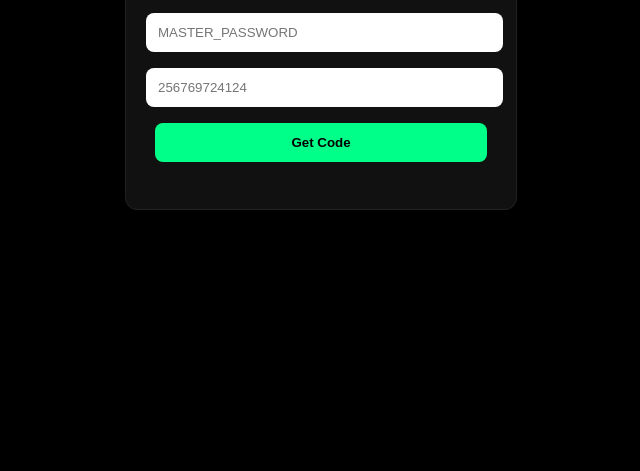
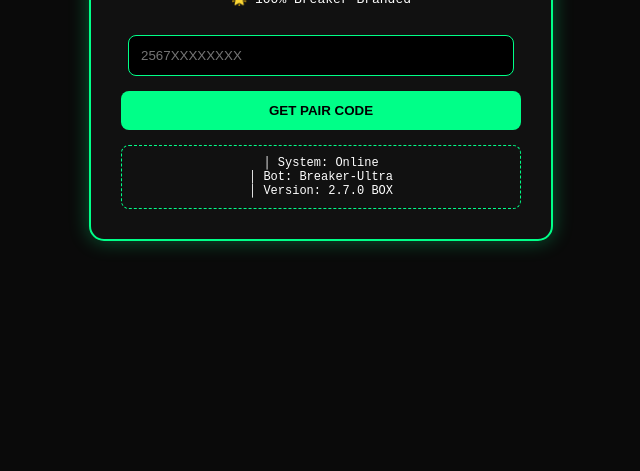
Before and after one commit to matsken256-boop/BREAKER-ULTRA-MD, a website: page Resources/Web/index.html in a window 1280 px wide. Shown: the part 345-816 px from the top of the page, without its empty margins (319-959 px from the left). Drawn offline with Linux system fonts and the light colour scheme.

Commit message:
Update index.html

```diff
--- a/Resources/Web/index.html
+++ b/Resources/Web/index.html
@@ -1 +1,44 @@
-<!DOCTYPE html><html><head><meta name="viewport" content="width=device-width,initial-scale=1"><title>BREAKER-ULTRA-MD</title><style>body{background:#000;color:#fff;display:flex;justify-content:center;align-items:center;height:100vh;font-family:sans-serif}.box{background:#111;padding:20px;border-radius:12px;width:90%;max-width:350px;text-align:center;border:1px solid #222}input,button{width:95%;padding:12px;margin:8px 0;border-radius:8px;border:none}button{background:#00ff88;font-weight:bold}code{color:#00ff88;font-size:22px;letter-spacing:3px}</style></head><body><div class="box"><h2>⚡ BREAKER-ULTRA-MD</h2><input id="pass" type="password" placeholder="MASTER_PASSWORD"><input id="num" placeholder="256769724124"><button onclick="getCode()">Get Code</button><h3 id="code"></h3><p id="msg"></p><script>async function getCode(){let n=document.getElementById('num').value.replace(/[^0-9]/g,'');let p=document.getElementById('pass').value;msg.innerText='Loading...';let r=await fetch('/pair?number='+n+'&password='+p);let d=await r.json();if(d.code){code.innerText=d.code;msg.innerText='Linked Devices > Link with number'}else msg.innerText=d.error}</script></div></body></html>
+<!DOCTYPE html>
+<html lang="en">
+<head>
+<meta charset="UTF-8">
+<meta name="viewport" content="width=device-width, initial-scale=1.0">
+<title>BREAKER ULTRA MD - v2.7.0</title>
+<style>
+body { background:#0a0a0a; color:#fff; font-family: monospace; display:flex; justify-content:center; align-items:center; min-height:100vh; margin:0; }
+.box { border:2px solid #00ff88; padding:30px; border-radius:15px; background:#111; max-width:400px; width:90%; text-align:center; box-shadow:0 0 20px #00ff8855; }
+h1 { color:#00ff88; margin-bottom:5px; }
+input { width:90%; padding:12px; margin:15px 0; border-radius:8px; border:1px solid #00ff88; background:#000; color:#fff; }
+button { background:#00ff88; color:#000; border:none; padding:12px 25px; border-radius:8px; font-weight:bold; cursor:pointer; width:100%; }
+.status { margin-top:15px; padding:10px; border:1px dashed #00ff88; border-radius:8px; font-size:12px; }
+</style>
+</head>
+<body>
+<div class="box">
+<h1>┌─⊷ ◇ BREAKER ◇</h1>
+<p>ULTRA MD v2.7.0</p>
+<p>🌟 100% Breaker Branded</p>
+<input type="text" id="number" placeholder="2567XXXXXXXX">
+<button onclick="pair()">GET PAIR CODE</button>
+<div class="status" id="status">
+│ System: Online<br>
+│ Bot: Breaker-Ultra<br>
+│ Version: 2.7.0 BOX
+</div>
+</div>
+<script>
+function pair(){
+  const num = document.getElementById('number').value;
+  const s = document.getElementById('status');
+  if(!num){ s.innerHTML='│ ❌ Enter number'; return; }
+  s.innerHTML=`┌─⊷ ◇ PAIRING ◇<br>│ Number: ${num}<br>│ Status: Connecting...<br>└─⊷`;
+  // Your pairing logic here
+  fetch(`/pair?number=${num}`).then(r=>r.json()).then(d=>{
+    s.innerHTML=`┌─⊷ ◇ CODE ◇<br>│ Code: ${d.code || 'Check WhatsApp'}<br>└─⊷`;
+  }).catch(()=>{
+    s.innerHTML=`┌─⊷ ◇ ERROR ◇<br>│ Pair server offline<br>│ Use /Resources/Socket<br>└─⊷`;
+  });
+}
+</script>
+</body>
+</html>
```
